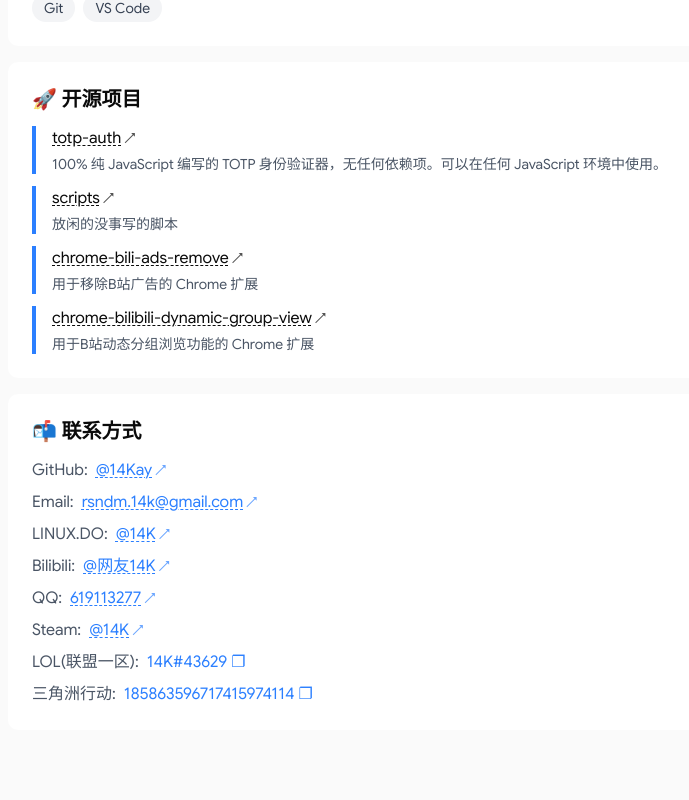
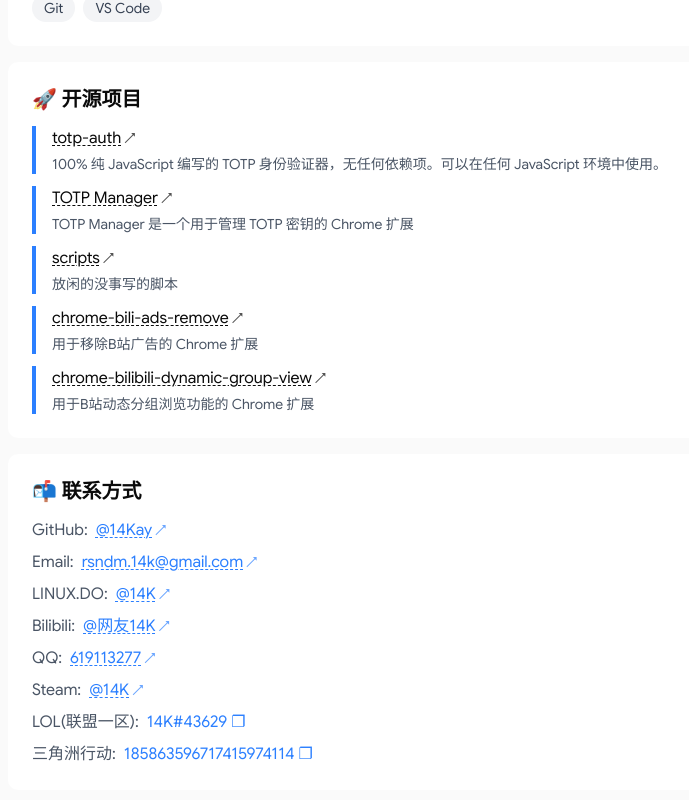
Before and after one commit to 14Kay/blog, a Next.js app: page /about in a window 1280 px wide. Shown: the part 1354-2154 px from the top of the page, without its empty margins (144-833 px from the left). Before the commit the page ends 2116 px from the top, so only its background shows below. Built offline with nearby package versions, Linux system fonts and the light colour scheme.

Commit message:
content: update about page

```diff
--- a/app/about/page.tsx
+++ b/app/about/page.tsx
@@ -135,10 +135,16 @@
 
             <div className="border-l-4 border-blue-500 pl-4">
               <h3 className="font-medium">
+                <a href="https://github.com/14Kay/chrome-TOTP-manager" target='_blank'>TOTP Manager</a>
+              </h3>
+              <p className="text-sm text-gray-600 dark:text-gray-400 mt-1">TOTP Manager 是一个用于管理 TOTP 密钥的 Chrome 扩展</p>
+            </div>
+
+            <div className="border-l-4 border-blue-500 pl-4">
+              <h3 className="font-medium">
                 <a href="https://github.com/14Kay/scripts" target='_blank'>scripts</a>
               </h3>
               <p className="text-sm text-gray-600 dark:text-gray-400 mt-1">放闲的没事写的脚本</p>
-
             </div>
 
             <div className="border-l-4 border-blue-500 pl-4">
```
